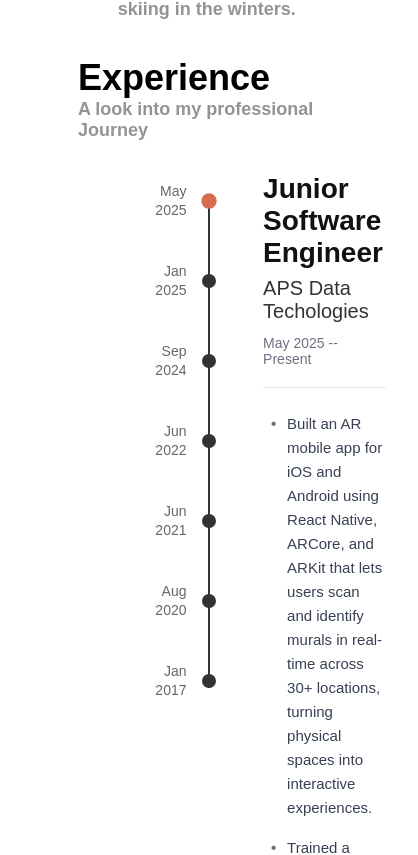
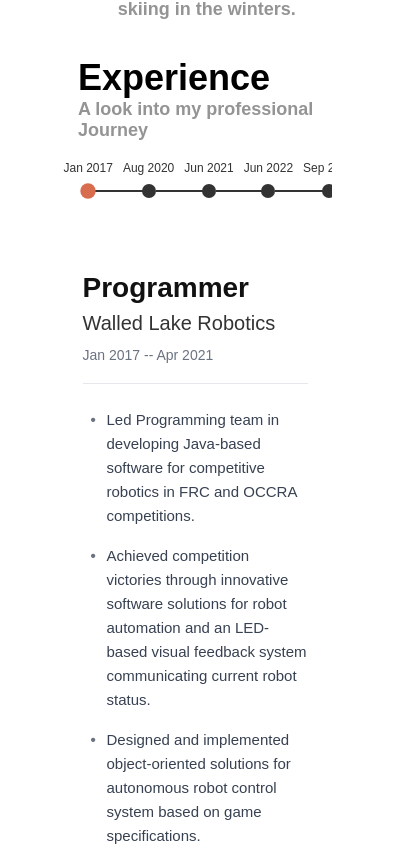
Before and after one commit to Nathan-Shammami/Personal-Website, a Next.js app: page / in a window 390 px wide. Shown: the part 1058-1913 px from the top of the page, 418 px wide, since content can reach past the window. Built offline with nearby package versions, Linux system fonts and the light colour scheme.

Commit message:
mobile friendly resume

```diff
--- a/src/app/components/professional/Resume.tsx
+++ b/src/app/components/professional/Resume.tsx
@@ -1,43 +1,71 @@
 "use client";
 
-import React, { useState } from "react";
+import React, { useEffect, useState } from "react";
 import "./resumeStyles.css";
 import { timelineData } from "./jobTimeline";
 
 export default function Resume() {
     const [selectedIndex, setSelectedIndex] = useState<number>(0);
+    const [isMobile, setIsMobile] = useState<boolean>(false);
+    const [windowWidth, setWindowWidth] = useState(0);
+    const mobileTimeline = [...timelineData].reverse()
+    const [timeline, setTimeline] = useState(timelineData);
+
+
+    useEffect(() => {
+        const handleResize = () => {
+            if (typeof window !== 'undefined') {
+                const width = window.innerWidth;
+                setWindowWidth(window.innerWidth);
+            }
+            if (windowWidth <= 770){
+                setIsMobile(true);
+                setTimeline(mobileTimeline)
+                console.log("use mobile")
+            } else if (windowWidth > 770) {
+                setIsMobile(false);
+                setTimeline(timelineData)
+                console.log("use desktop")
+            }
+        }
+        handleResize();
+        window.addEventListener('resize', handleResize)
+
+        return () => window.removeEventListener('resize', handleResize);
+    },[windowWidth])
 
     return (
         <div className="resumeContainer">
             <div className="timeline">
-                {timelineData.map((job, index) => (
+
+                {timeline.map((job, index) => (
                     <div
                         key={index}
-                        className={`timeline-item ${selectedIndex === index ? "selected" : ""}`}
+                        className={`timelineItem ${selectedIndex === index ? "selected" : ""}`}
                         onClick={() => setSelectedIndex(index)}
                     >
-                        <div className="timeline-date">
+                        <div className="timelineDate">
                             {job.startDate.split('\n').map((line, i) => (
                                 <div key={i}>{line}</div>
                             ))}
                         </div>
-                        <div className="timeline-marker">
-                            <div className={`timeline-dot ${selectedIndex === index ? "active" : ""}`}></div>
-                            {index < timelineData.length - 1 && <div className="timeline-line"></div>}
+                        <div className="timelineMarker">
+                            <div className={`timelineDot ${selectedIndex === index ? "active" : ""}`}></div>
+                            {index < timeline.length - 1 && <div className="timelineLine"></div>}
                         </div>
                     </div>
                 ))}
             </div>
 
-            <div className="content-section">
+            <div className="contentSection">
                 <div className="resumeCard">
-                    <h2>{timelineData[selectedIndex].role}</h2>
-                    <h3>{timelineData[selectedIndex].company}</h3>
+                    <h2>{timeline[selectedIndex].role}</h2>
+                    <h3>{timeline[selectedIndex].company}</h3>
                     <p className="resumeMeta">
-                        {timelineData[selectedIndex].duration}
+                        {timeline[selectedIndex].duration}
                     </p>
                     <ul className="resumeDescription">
-                        {timelineData[selectedIndex].description.map((item, idx) => (
+                        {timeline[selectedIndex].description.map((item, idx) => (
                             <li key={idx}>{item}</li>
                         ))}
                     </ul>
--- a/src/app/components/professional/resumeStyles.css
+++ b/src/app/components/professional/resumeStyles.css
@@ -12,7 +12,7 @@
     padding-left: 25vw;
 }
 
-.timeline-item {
+.timelineItem {
     position: relative;
     cursor: pointer;
     display: flex;
@@ -21,7 +21,7 @@
     height: 80px;
 }
 
-.timeline-date {
+.timelineDate {
     font-size: 14px;
     color: #666;
     font-weight: 400;
@@ -30,14 +30,14 @@
     line-height: 1.3;
 }
 
-.timeline-marker {
+.timelineMarker {
     position: relative;
     display: flex;
     flex-direction: column;
     align-items: center;
 }
 
-.timeline-dot {
+.timelineDot {
     width: 14px;
     height: 14px;
     background: #333;
@@ -48,12 +48,12 @@
     flex-shrink: 0;
 }
 
-.timeline-dot.active {
+.timelineDot.active {
     background: #d86c4f;
     transform: scale(1.1);
 }
 
-.timeline-line {
+.timelineLine {
     position: absolute;
     width: 2px;
     height: 80px;
@@ -65,7 +65,7 @@
 }
 
 /* right side of resume */
-.content-section {
+.contentSection {
     flex: 1;
     display: flex;
     align-items: flex-start;
@@ -128,3 +128,65 @@
     background: #666;
     transform: scale(1.05);
 }
+
+/* Mobile / Tablet Styles */
+@media (max-width: 770px) {
+    .resumeContainer {
+        flex-direction: column;
+        max-width: 100%;
+        gap: 30px;
+        padding: 0 5vw;
+    }
+
+    .timeline {
+        padding-left: 0;
+        display: flex;
+        flex-direction: row;
+        width: 100%;
+        overflow-x: auto;
+        scrollbar-width: none;
+    }
+
+    .timelineItem {
+        flex-direction: column;
+        height: auto;
+        min-width: 25px;
+        flex-shrink: 0;
+        gap: 8px;
+        align-items: left;
+        padding: 0 5px;
+    }
+
+    .timelineDate {
+        width: 100%;
+        text-align: center;
+        font-size: 12px;
+        color: #333;
+        white-space: nowrap;
+    }
+
+    .timelineMarker {
+        width: 100%;
+        flex-direction: row;
+        justify-content: center;
+        z-index: 10;
+    }
+
+    .timelineLine {
+        position: absolute;
+        width: calc(100% + 8px);
+        height: 2px;
+        top: 6px;
+        left: calc(50% + 7px);
+        transform: none;
+    }
+
+    .contentSection {
+        width: 100%;
+        padding: 0;
+    }
+
+    .resumeCard {
+        padding: 24px;
+    }
+}
```
